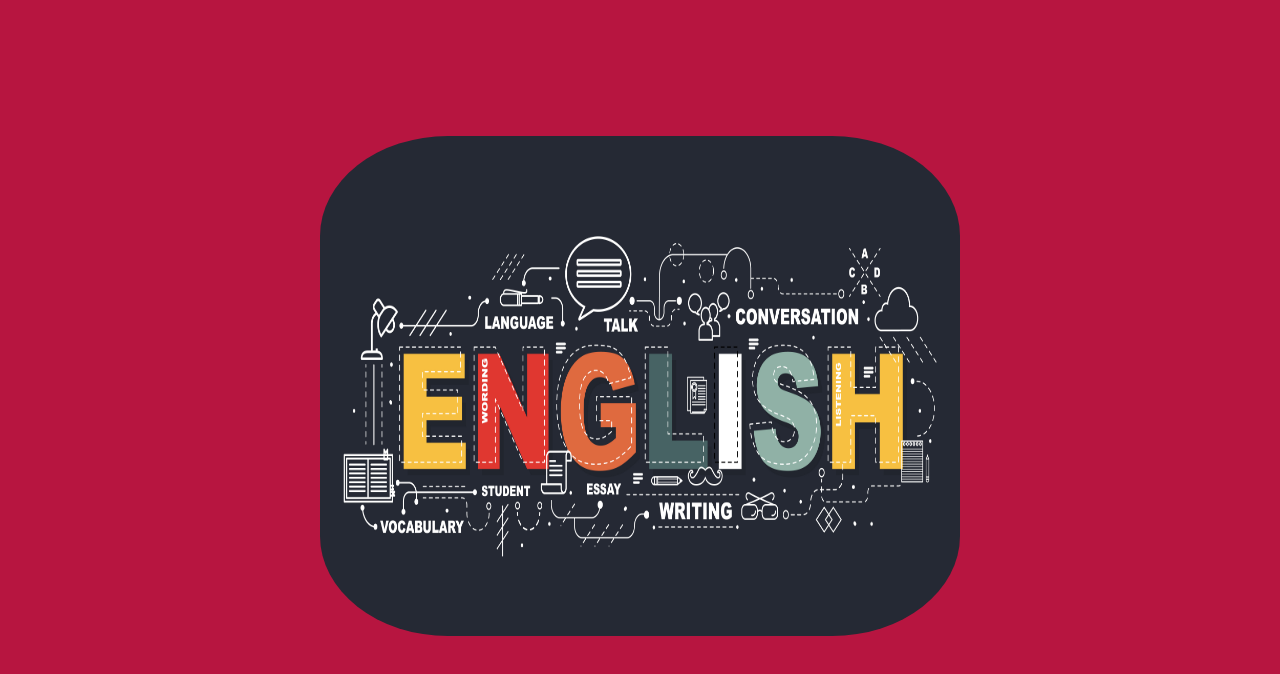
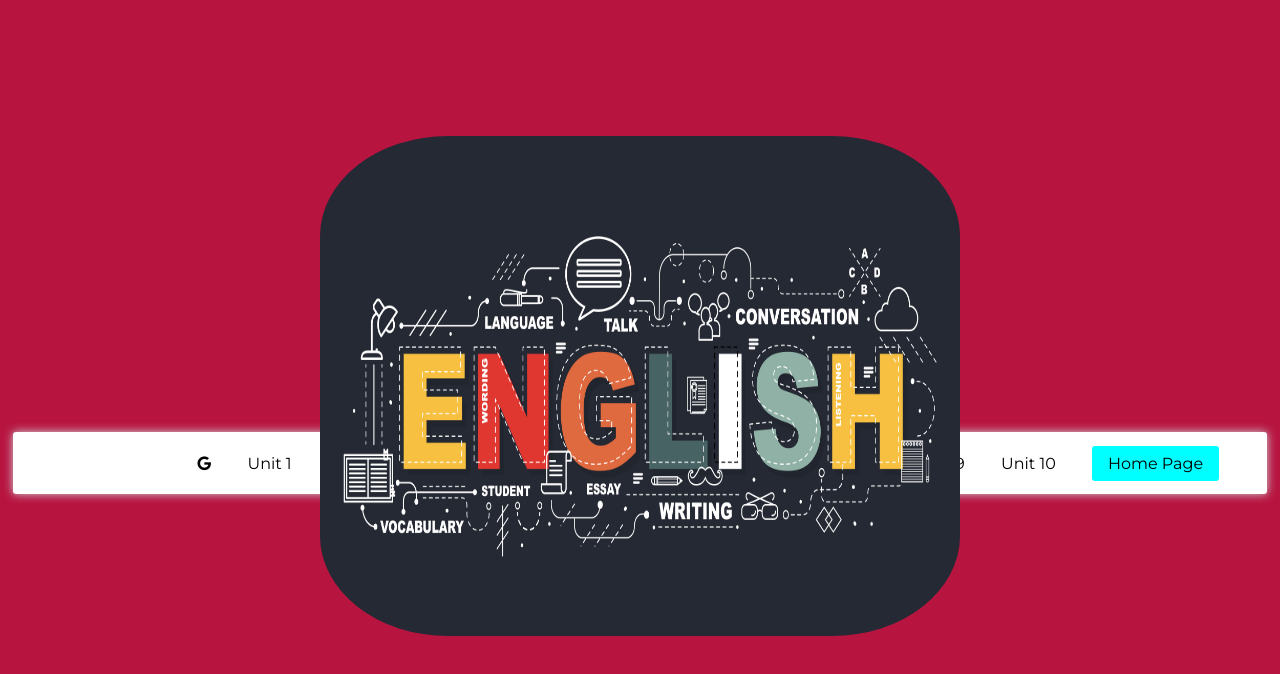
Before and after one commit to Zli123123/English-portfolio, a plain HTML site: page index.html in a window 1280 px wide. Drawn offline with Linux system fonts and the light colour scheme; a web font is replaced by a local one.

Commit message:
Update styles.css

```diff
--- a/styles.css
+++ b/styles.css
@@ -36,7 +36,7 @@ body{
     align-items: center;
     position:absolute;
     left: 1%;
-    top: -75%;
+    top: -10%;
     width: 98%;
 }
 
```
